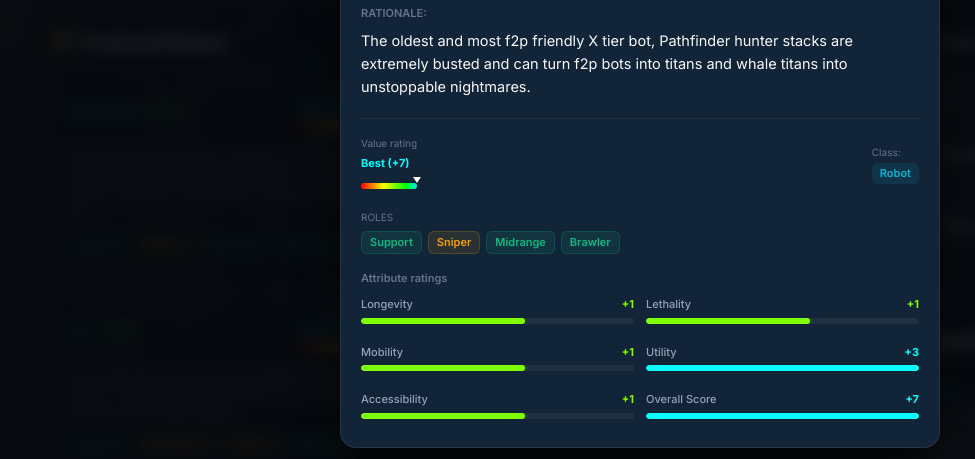
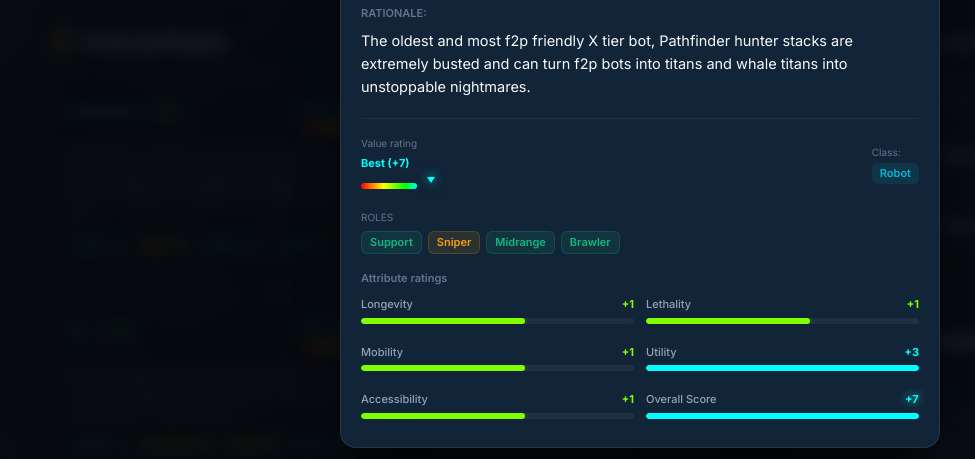
Before and after one commit to War-Robots-Guide/website, a React (Vite) app: page / in a window 1280 px wide. Both pictures are taken after a click on the button 232 px from the left and 885 px from the top of the page. Shown: the part 716-1175 px from the top of the page, without its empty margins (0-975 px from the left). Built offline with nearby package versions, Linux system fonts and the light colour scheme.

Commit message:
feat: optimize rating overflow shake performance and fix clipping

```diff
--- a/src/App.css
+++ b/src/App.css
@@ -1311,3 +1311,43 @@
 .bg-layer.bg-theme-hangar {
   background-image: url('/backgrounds/hangaranalyzer-bg.jpg');
 }
+
+/* Value rating scale breaking animations */
+@keyframes needle-break-shake {
+  0% { transform: translateX(-50%) translate(0, 0); }
+  20% { transform: translateX(-50%) translate(-0.8px, 0.8px); }
+  40% { transform: translateX(-50%) translate(0.8px, -0.8px); }
+  60% { transform: translateX(-50%) translate(-0.8px, -0.8px); }
+  80% { transform: translateX(-50%) translate(0.8px, 0.8px); }
+  100% { transform: translateX(-50%) translate(0, 0); }
+}
+
+@keyframes text-break-shake {
+  0% { transform: translate(0, 0); }
+  20% { transform: translate(-0.8px, 0.8px); }
+  40% { transform: translate(0.8px, -0.8px); }
+  60% { transform: translate(-0.8px, -0.8px); }
+  80% { transform: translate(0.8px, 0.8px); }
+  100% { transform: translate(0, 0); }
+}
+
+.shake-needle {
+  will-change: transform;
+}
+
+.shake-text {
+  will-change: transform;
+}
+
+/* Run shaking animations only when card/panel is hovered or inside the active detail modal */
+.robot-card:hover .shake-needle,
+.glass-panel:hover .shake-needle,
+.modal-content .shake-needle {
+  animation: needle-break-shake 0.1s infinite linear;
+}
+
+.robot-card:hover .shake-text,
+.glass-panel:hover .shake-text,
+.modal-content .shake-text {
+  animation: text-break-shake 0.1s infinite linear;
+}
--- a/src/components/common/RatingBar.jsx
+++ b/src/components/common/RatingBar.jsx
@@ -6,10 +6,9 @@ export function RatingBar({ rating, unitType = 'robot', align = 'left' }) {
   const minVal = -2;
   const maxVal = 3;
 
-  // Clamp rating for visual bar positioning
-  const clampedRating = Math.min(maxVal, Math.max(minVal, rating));
-  // Calculate percentage
-  const percentage = ((clampedRating - minVal) / (maxVal - minVal)) * 100;
+  // Clamp rating for visual bar positioning: allow it to overflow to 125% when rating > 3
+  const clampedRating = Math.max(minVal, rating);
+  const percentage = Math.max(0, Math.min(125, ((clampedRating - minVal) / (maxVal - minVal)) * 100));
 
   const getRatingLabel = (val) => {
     const formattedVal = val > 0 ? `+${val}` : val;
@@ -34,6 +33,8 @@ export function RatingBar({ rating, unitType = 'robot', align = 'left' }) {
 
   const colorsList = getRatingColorsList();
 
+  const isBroken = rating > 3;
+
   return (
     <div style={{
       display: 'flex',
@@ -57,7 +58,10 @@ export function RatingBar({ rating, unitType = 'robot', align = 'left' }) {
         marginTop: '6px',
         marginBottom: '4px'
       }}>
-        <div style={{
+        {/* Needle */}
+        <div
+          className={isBroken ? 'shake-needle' : ''}
+          style={{
             position: 'absolute',
             left: `${percentage}%`,
             top: '-6px',
@@ -66,9 +70,13 @@ export function RatingBar({ rating, unitType = 'robot', align = 'left' }) {
             height: 0,
             borderLeft: '4px solid transparent',
             borderRight: '4px solid transparent',
-          borderTop: '6px solid #fff',
-          filter: 'drop-shadow(0 2px 4px rgba(0,0,0,0.5))'
-        }}></div>
+            borderTop: `6px solid ${isBroken ? colorsList[5] : '#fff'}`,
+            filter: isBroken
+              ? `drop-shadow(0 0 5px ${colorsList[5]}) drop-shadow(0 2px 4px rgba(0,0,0,0.5))`
+              : 'drop-shadow(0 2px 4px rgba(0,0,0,0.5))',
+            zIndex: 2
+          }}
+        ></div>
       </div>
     </div>
   );
--- a/src/components/common/ScoreMeter.jsx
+++ b/src/components/common/ScoreMeter.jsx
@@ -19,6 +19,9 @@ export function ScoreMeter({ label, score, options = {} }) {
 
   const isNegative = scoreVal < 0;
   const fillColor = customFillColor || getRatingColor(scoreVal);
+  const isBroken = scoreVal > 3;
+
+
 
   return (
     <div className="score-bar-wrapper">
@@ -32,7 +35,15 @@ export function ScoreMeter({ label, score, options = {} }) {
             {customBadge}
           </div>
         ) : (
-          <span style={{ fontWeight: 700, color: fillColor }}>
+          <span
+            className={isBroken ? 'shake-text' : ''}
+            style={{
+              fontWeight: 700,
+              color: fillColor,
+              display: isBroken ? 'inline-block' : 'inline',
+              filter: isBroken ? `drop-shadow(0 0 4px ${fillColor})` : 'none'
+            }}
+          >
             {useScaleLabel ? (scoreVal > 0 ? `+${scoreVal}` : scoreVal) : scoreVal}
           </span>
         )}
--- a/src/components/dashboard/FeaturedRobots.jsx
+++ b/src/components/dashboard/FeaturedRobots.jsx
@@ -12,7 +12,7 @@ export function FeaturedRobots({ featuredRobots, handleCardClick }) {
           <div
             className="glass-panel glass-panel-hover robot-card"
             key={robot.name}
-            style={{ background: 'rgba(255,255,255,0.01)', padding: '16px', display: 'flex', flexDirection: 'column' }}
+            style={{ background: 'rgba(255,255,255,0.01)', padding: '16px', display: 'flex', flexDirection: 'column', overflow: 'visible' }}
             onClick={() => handleCardClick(robot)}
             onKeyDown={(e) => { if (e.key === 'Enter' || e.key === ' ') { e.preventDefault(); handleCardClick(robot); } }}
             tabIndex={0}
--- a/src/components/hangar/RobotSlot.jsx
+++ b/src/components/hangar/RobotSlot.jsx
@@ -15,7 +15,8 @@ export function RobotSlot({ item, index, onOpenSelector, onClearSlot }) {
           borderRadius: '12px',
           position: 'relative',
           border: '1px solid var(--border-light)',
-          background: 'rgba(13, 30, 43, 0.45)'
+          background: 'rgba(13, 30, 43, 0.45)',
+          overflow: 'visible'
         }}
       >
         <button
--- a/src/components/hangar/TitanSlot.jsx
+++ b/src/components/hangar/TitanSlot.jsx
@@ -14,7 +14,8 @@ export function TitanSlot({ item, onOpenSelector, onClearSlot }) {
           borderRadius: '12px',
           position: 'relative',
           border: '1px solid rgba(59, 130, 246, 0.4)',
-          background: 'rgba(59, 130, 246, 0.05)'
+          background: 'rgba(59, 130, 246, 0.05)',
+          overflow: 'visible'
         }}
       >
         <button
--- a/src/components/robots/RobotCard.jsx
+++ b/src/components/robots/RobotCard.jsx
@@ -5,6 +5,7 @@ export function RobotCard({ robot, onClick, robotGuideData }) {
   return (
     <div
       className="glass-panel glass-panel-hover robot-card"
+      style={{ overflow: 'visible' }}
       onClick={() => onClick(robot, 'Robots')}
       onKeyDown={(e) => { if (e.key === 'Enter' || e.key === ' ') { e.preventDefault(); onClick(robot, 'Robots'); } }}
       tabIndex={0}
--- a/src/components/robots/TitanCard.jsx
+++ b/src/components/robots/TitanCard.jsx
@@ -5,6 +5,7 @@ export function TitanCard({ titan, onClick }) {
   return (
     <div
       className="glass-panel glass-panel-hover robot-card"
+      style={{ overflow: 'visible' }}
       onClick={() => onClick(titan, 'Titans')}
       onKeyDown={(e) => { if (e.key === 'Enter' || e.key === ' ') { e.preventDefault(); onClick(titan, 'Titans'); } }}
       tabIndex={0}
```
Also changed, not shown: 1 other file (tests, documents, lock files or other folders). Lines whose indentation alone changed are shown as unchanged.
